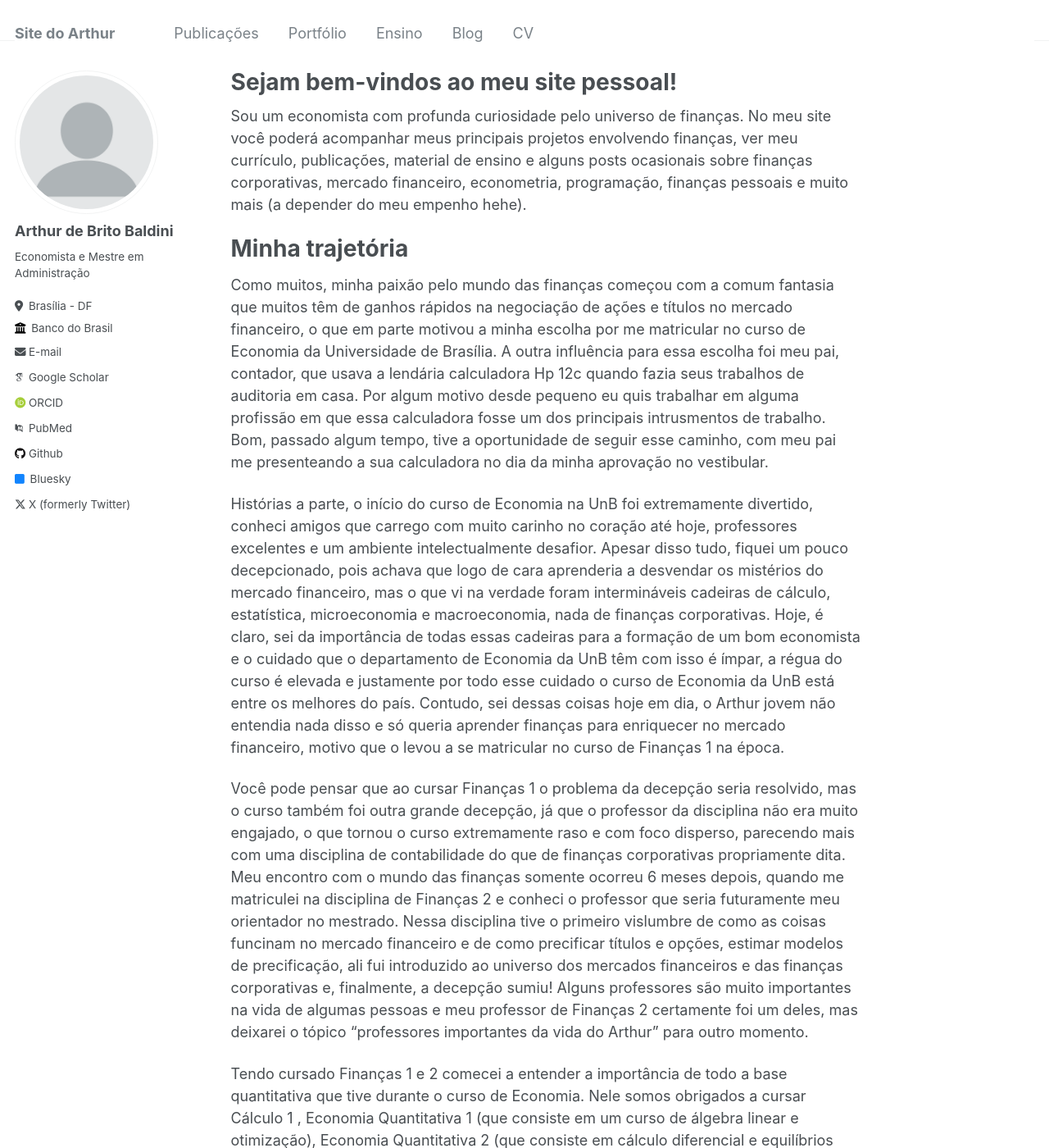
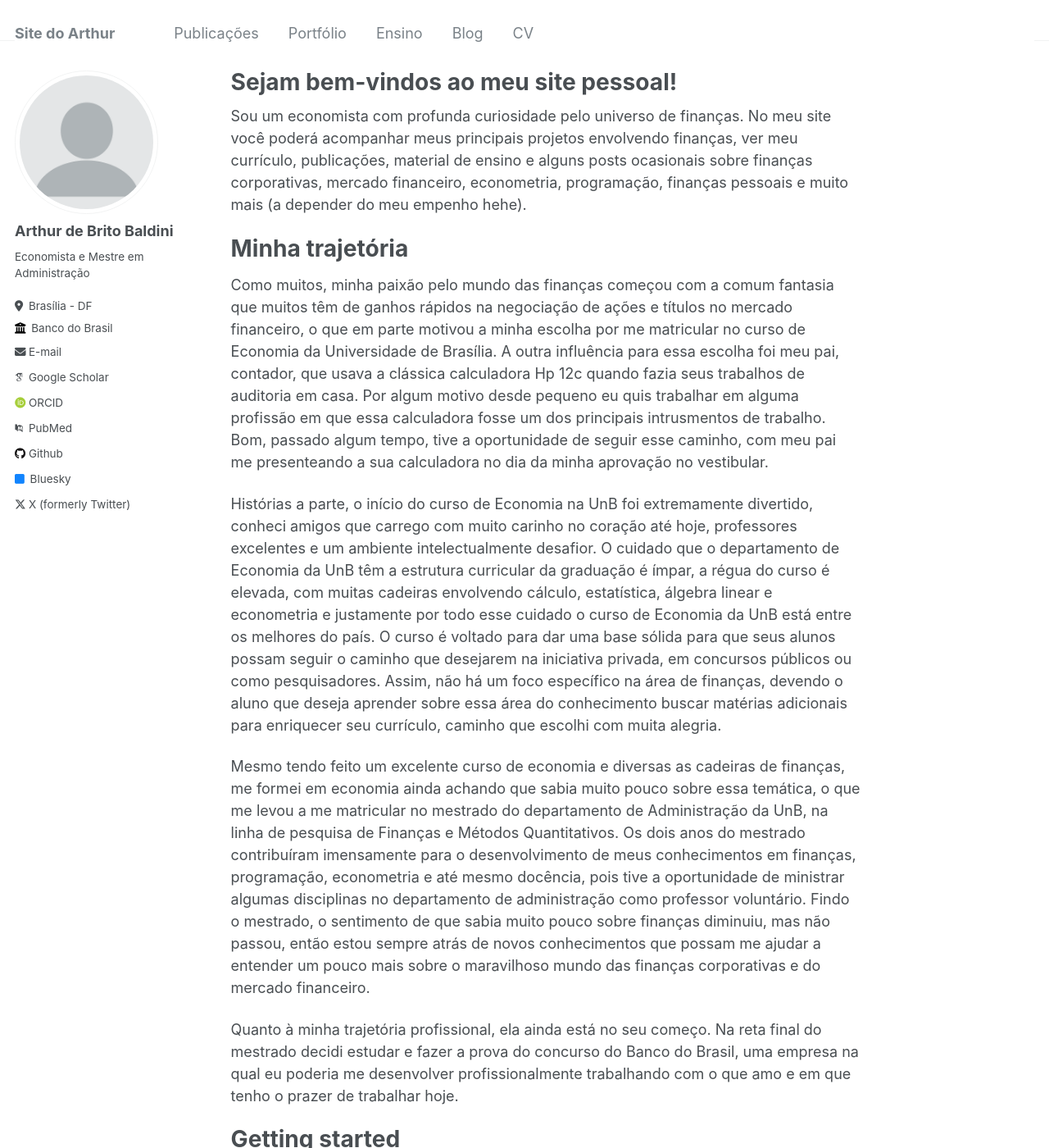
Before and after one commit to Arthur-Unb/arthurbaldini, a Jekyll site: the page built from _pages/about.md, in a window 1280 px wide and 1400 px high. Shown: the whole window at 82% size. Built offline with Jekyll 4.4.1, drawn with Linux system fonts in a browser that asks for light colours; some web fonts are replaced; some of the changed text lies outside the part shown.

Commit message:
Update about.md

```diff
--- a/_pages/about.md
+++ b/_pages/about.md
@@ -10,14 +10,13 @@ Sou um economista com profunda curiosidade pelo universo de finanças. No meu si
 
 Minha trajetória
 ======
-Como muitos, minha paixão pelo mundo das finanças começou com a comum fantasia que muitos têm de ganhos rápidos na negociação de ações e títulos no mercado financeiro, o que em parte motivou a minha escolha por me matricular no curso de Economia da Universidade de Brasília. A outra influência para essa escolha foi meu pai, contador, que usava a lendária calculadora Hp 12c quando fazia seus trabalhos de auditoria em casa. Por algum motivo desde pequeno eu quis trabalhar em alguma profissão em que essa calculadora fosse um dos principais intrusmentos de trabalho. Bom, passado algum tempo, tive a oportunidade de seguir esse caminho, com meu pai me presenteando a sua calculadora no dia da minha aprovação no vestibular.
+Como muitos, minha paixão pelo mundo das finanças começou com a comum fantasia que muitos têm de ganhos rápidos na negociação de ações e títulos no mercado financeiro, o que em parte motivou a minha escolha por me matricular no curso de Economia da Universidade de Brasília. A outra influência para essa escolha foi meu pai, contador, que usava a clássica calculadora Hp 12c quando fazia seus trabalhos de auditoria em casa. Por algum motivo desde pequeno eu quis trabalhar em alguma profissão em que essa calculadora fosse um dos principais intrusmentos de trabalho. Bom, passado algum tempo, tive a oportunidade de seguir esse caminho, com meu pai me presenteando a sua calculadora no dia da minha aprovação no vestibular.
 
-Histórias a parte, o início do curso de Economia na UnB foi extremamente divertido, conheci amigos que carrego com muito carinho no coração até hoje, professores excelentes e um ambiente intelectualmente desafior. Apesar disso tudo, fiquei um pouco decepcionado, pois achava que logo de cara aprenderia a desvendar os mistérios do mercado financeiro, mas o que vi na verdade foram intermináveis cadeiras de cálculo, estatística, microeconomia e macroeconomia, nada de finanças corporativas. Hoje, é claro, sei da importância de todas essas cadeiras para a formação de um bom economista e o cuidado que o departamento de Economia da UnB têm com isso é ímpar, a régua do curso é elevada e justamente por todo esse cuidado o curso de Economia da UnB está entre os melhores do país. Contudo, sei dessas coisas hoje em dia, o Arthur jovem não entendia nada disso e só queria aprender finanças para enriquecer no mercado financeiro, motivo que o levou a se matricular no curso de Finanças 1 na época.
+Histórias a parte, o início do curso de Economia na UnB foi extremamente divertido, conheci amigos que carrego com muito carinho no coração até hoje, professores excelentes e um ambiente intelectualmente desafior. O cuidado que o departamento de Economia da UnB têm a estrutura curricular da graduação é ímpar, a régua do curso é elevada, com muitas cadeiras envolvendo cálculo, estatística, álgebra linear e econometria e justamente por todo esse cuidado o curso de Economia da UnB está entre os melhores do país. O curso é voltado para dar uma base sólida para que seus alunos possam seguir o caminho que desejarem na iniciativa privada, em concursos públicos ou como pesquisadores. Assim, não há um foco específico na área de finanças, devendo o aluno que deseja aprender sobre essa área do conhecimento buscar matérias adicionais para enriquecer seu currículo, caminho que escolhi com muita alegria.
 
-Você pode pensar que ao cursar Finanças 1 o problema da decepção seria resolvido, mas o curso também foi outra grande decepção, já que o professor da disciplina não era muito engajado, o que tornou o curso extremamente raso e com foco disperso, parecendo mais com uma disciplina de contabilidade do que de finanças corporativas propriamente dita. Meu encontro com o mundo das finanças somente ocorreu 6 meses depois, quando me matriculei na disciplina de Finanças 2 e conheci o professor que seria futuramente meu orientador no mestrado. Nessa disciplina tive o primeiro vislumbre de como as coisas funcinam no mercado financeiro e de como precificar títulos e opções, estimar modelos de precificação, ali fui introduzido ao universo dos mercados financeiros e das finanças corporativas e, finalmente, a decepção sumiu! Alguns professores são muito importantes na vida de algumas pessoas e meu professor de Finanças 2 certamente foi um deles, mas deixarei o tópico "professores importantes da vida do Arthur" para outro momento.
+Mesmo tendo feito um excelente curso de economia e diversas as cadeiras de finanças, me formei em economia ainda achando que sabia muito pouco sobre essa temática, o que me levou a me matricular no mestrado do departamento de Administração da UnB, na linha de pesquisa de Finanças e Métodos Quantitativos. Os dois anos do mestrado contribuíram imensamente para o desenvolvimento de meus conhecimentos em finanças, programação, econometria e até mesmo docência, pois tive a oportunidade de ministrar algumas disciplinas no departamento de administração como professor voluntário. Findo o mestrado, o sentimento de que sabia muito pouco sobre finanças diminuiu, mas não passou, então estou sempre atrás de novos conhecimentos que possam me ajudar a entender um pouco mais sobre o maravilhoso mundo das finanças corporativas e do mercado financeiro.
 
-Tendo cursado Finanças 1 e 2 comecei a entender a importância de todo a base quantitativa que tive durante o curso de Economia. Nele somos obrigados a cursar Cálculo 1 , Economia Quantitativa 1 (que consiste em um curso de álgebra linear e otimização), Economia Quantitativa 2 (que consiste em cálculo diferencial e equilíbrios estáveis e instáveis), Probabilidade e Estatística, Micro e Macro e Econometria (Há outros cursos importantes, como Cálculo 2 e 3 e Introdução à Álgebra Linear, mas não são obrigatórios, pois muitos de seus tópicos são vistos nas matérias de Economia Quantitativa 1 e 2. Apesar disso, cursei Cálculo 2 e Introdução à Álgebra Linear, me arrependendo todos os dias pro não ter feito também o curso de Cálculo 3). Todas essas matérias são de extrema importância para quem deseja trabalhar de forma séria com economia e finanças e entendi isso depois que do meu encontro com meu futuro orientador do mestrado.
-
+Quanto à minha trajetória profissional, ela ainda está no seu começo. Na reta final do mestrado decidi estudar e fazer a prova do concurso do Banco do Brasil, uma empresa na qual eu poderia me desenvolver profissionalmente trabalhando com o que amo e em que tenho o prazer de trabalhar hoje.
 
 Getting started
 ======
```
